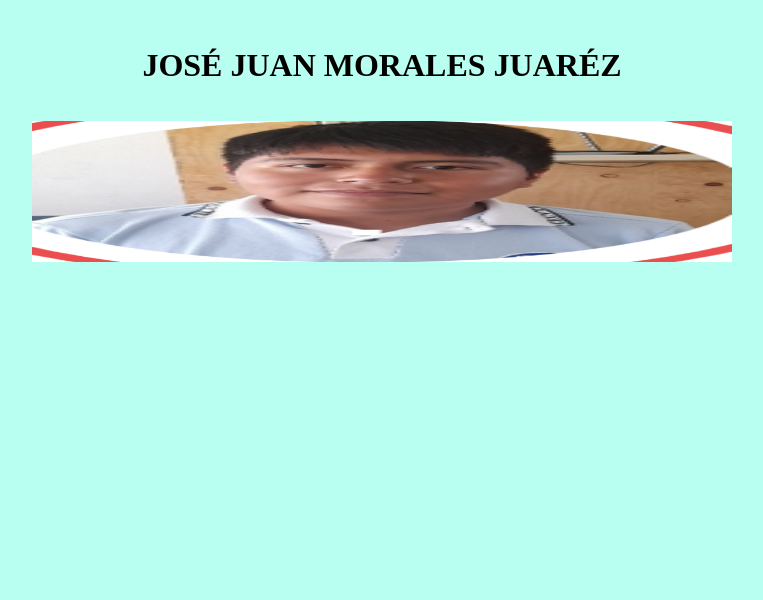
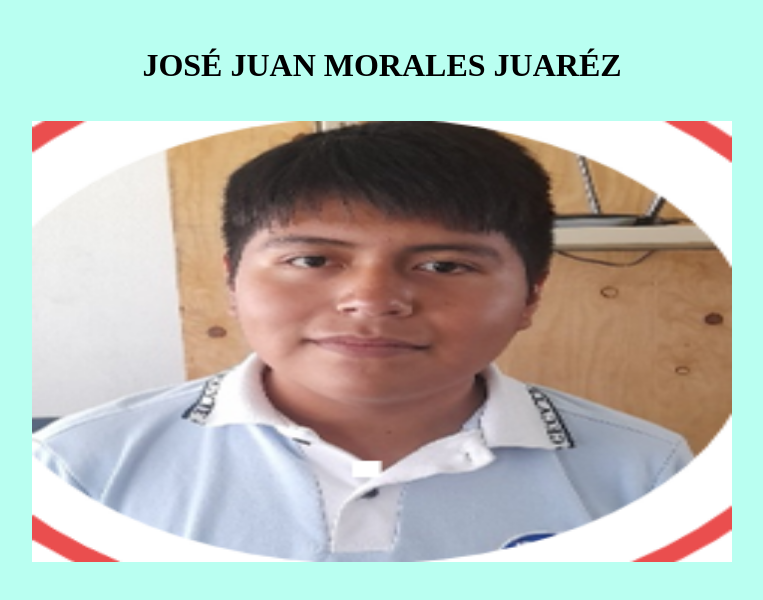
Before and after one commit to Joshep17/Joshep17.github.io, a plain HTML site: page index.html in a window 1280 px wide. Shown: the whole page, without its empty margins (258-1021 px from the left). Drawn offline with Linux system fonts and the light colour scheme.

Commit message:
Update index.html

```diff
--- a/index.html
+++ b/index.html
@@ -8,7 +8,7 @@
   src= "jj.PNG"
   alt=""
   width="700"
-  height="141" />
+  height="441" />
 
 
 
```
